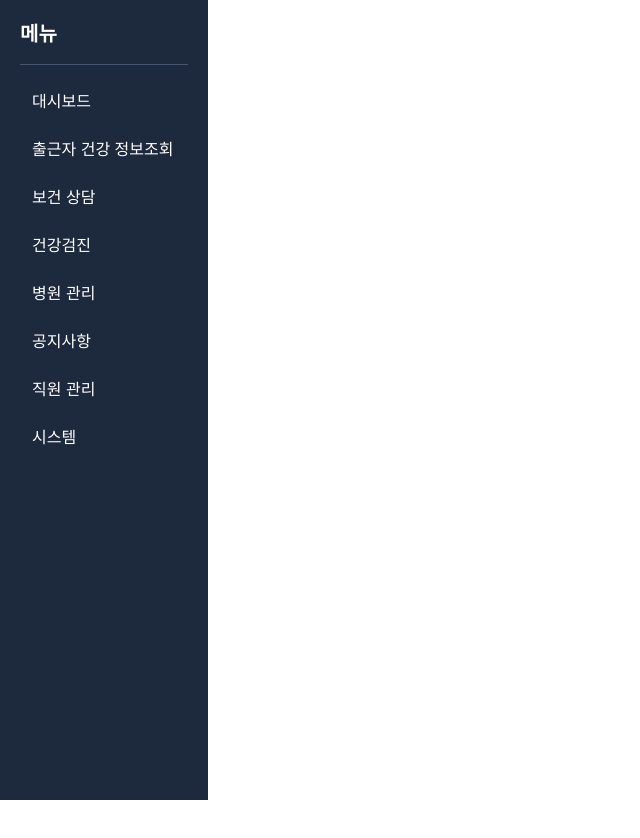
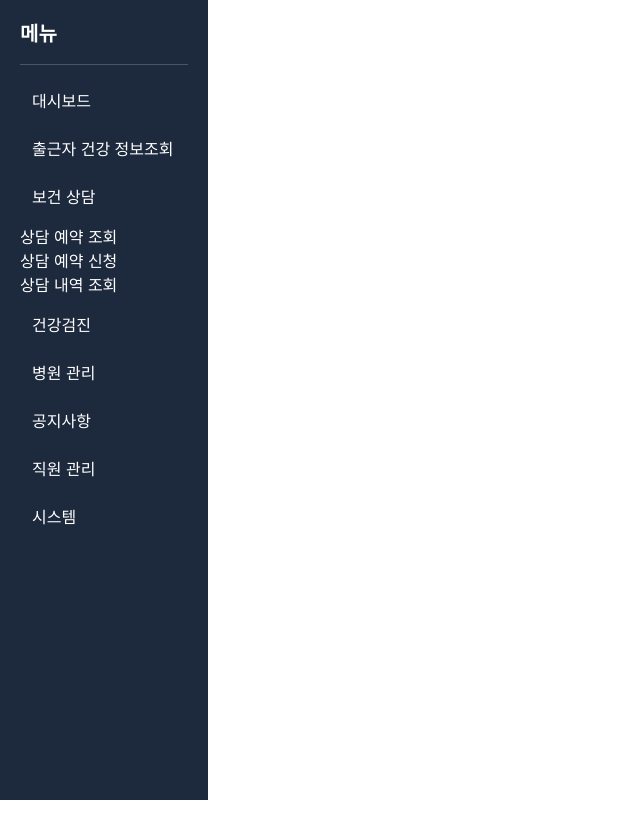
Before and after one commit to shahnd/healthgate_fe, a React (Vite) app: page / in a window 1280 px wide. Shown: the top 838 px of the page, without its empty margins (0-640 px from the left). Built offline with nearby package versions, Linux system fonts and the light colour scheme.

Commit message:
보건상담 컴포넌트 생성
- 달력 띄우기 실패!

```diff
--- a/package.json
+++ b/package.json
@@ -12,7 +12,9 @@
   "dependencies": {
     "@tailwindcss/vite": "^4.3.3",
     "axios": "^1.19.0",
+    "date-fns": "^4.4.0",
     "react": "^19.2.8",
+    "react-big-calendar": "^1.20.0",
     "react-dom": "^19.2.8",
     "react-router-dom": "^7.18.2",
     "tailwindcss": "^4.3.3",
--- a/src/App.jsx
+++ b/src/App.jsx
@@ -6,6 +6,9 @@ import HospitalListComponent from './hospital/components/HospitalListComponent'
 import NoticeListComponent from './notice/components/NoticeListComponent'
 import LoginComponent from './login/components/LoginComponent'
 import DashboardComponent from './dashboard/DashboardComponent'
+import ReservationListComponent from './consultation/reservations/components/ReservationListComponent'
+import ReservationComponent from './consultation/reservations/components/ReservationComponent'
+import ConsultationListComponent from './consultation/consultations/components/ConsultationListComponent';
 
 function App() {
 
@@ -20,9 +23,13 @@ function App() {
           <Route path="/hospital/list" element={<HospitalListComponent/>}/>
           <Route path="/notice/list" element={<NoticeListComponent/>}/>
           <Route path="/employee/list" element={<EmployeeListComponent/>}/>
+
+          <Route path="/consultation/reservation/list" element={<ReservationListComponent />} />
+          <Route path="/consultation/reservation" element={<ReservationComponent />} />
+          <Route path="/consultation/list" element={<ConsultationListComponent />} />
+
         </Routes>
       </div>
-
     </div>
 
   )
--- a/src/common/components/Sidebar.jsx
+++ b/src/common/components/Sidebar.jsx
@@ -19,7 +19,12 @@ export default function Sidebar() {
       <nav className="flex flex-col gap-2">
         <a href="/dashboard" className="block py-2 px-3 hover:bg-slate-700 rounded transition">대시보드</a>
         <a href="#profile" className="block py-2 px-3 hover:bg-slate-700 rounded transition">출근자 건강 정보조회</a>
-        <a href="#settings" className="block py-2 px-3 hover:bg-slate-700 rounded transition">보건 상담</a>
+        <a className="block py-2 px-3 hover:bg-slate-700 rounded transition">보건 상담</a>
+        <ul>
+          <li><a href="/consultation/reservation/list">상담 예약 조회</a></li>
+          <li><a href="/consultation/reservation">상담 예약 신청</a></li>
+          <li><a href="/consultation/list">상담 내역 조회</a></li>
+        </ul>
         <a href="#settings" className="block py-2 px-3 hover:bg-slate-700 rounded transition">건강검진</a>
         <a href="/hospital/list" className="block py-2 px-3 hover:bg-slate-700 rounded transition">병원 관리</a>
         <a href="/notice/list" className="block py-2 px-3 hover:bg-slate-700 rounded transition">공지사항</a>
--- /dev/null
+++ b/src/consultation/consultations/components/ConsultationListcomponent.jsx
@@ -0,0 +1,8 @@
+export default function ConsultationListcomponent() {
+
+    return(
+        <div>
+            <h2>상담 내역 조회</h2>
+        </div>
+    )
+}
--- /dev/null
+++ b/src/consultation/reservations/components/ReservationComponent.jsx
@@ -0,0 +1,10 @@
+export default function ReservationComponent() {
+    return(
+        <div>
+            <h2>상담 예약 신청</h2>
+            <div>
+                대충 달력
+            </div>
+        </div>
+    )
+}
--- /dev/null
+++ b/src/consultation/reservations/components/ReservationDetailComponent.jsx
@@ -0,0 +1,8 @@
+export default function ReservationDetailComponent() {
+
+    return(
+        <div>
+            <h2>상담 예약 상세 조회</h2>
+        </div>
+    );
+};
--- /dev/null
+++ b/src/consultation/reservations/components/ReservationListComponent.jsx
@@ -0,0 +1,12 @@
+
+export default function ReservationListComponent() {
+
+  return (
+    <div>
+      <h2>보건 상담 예약 현황</h2>
+
+      {/* <CalendarComponent /> */}
+      {/* 달력 띄우기 진짜 개빡씨네;; */}
+    </div>
+  );
+}
```
Also changed, not shown: 1 other file (tests, documents, lock files or other folders).
